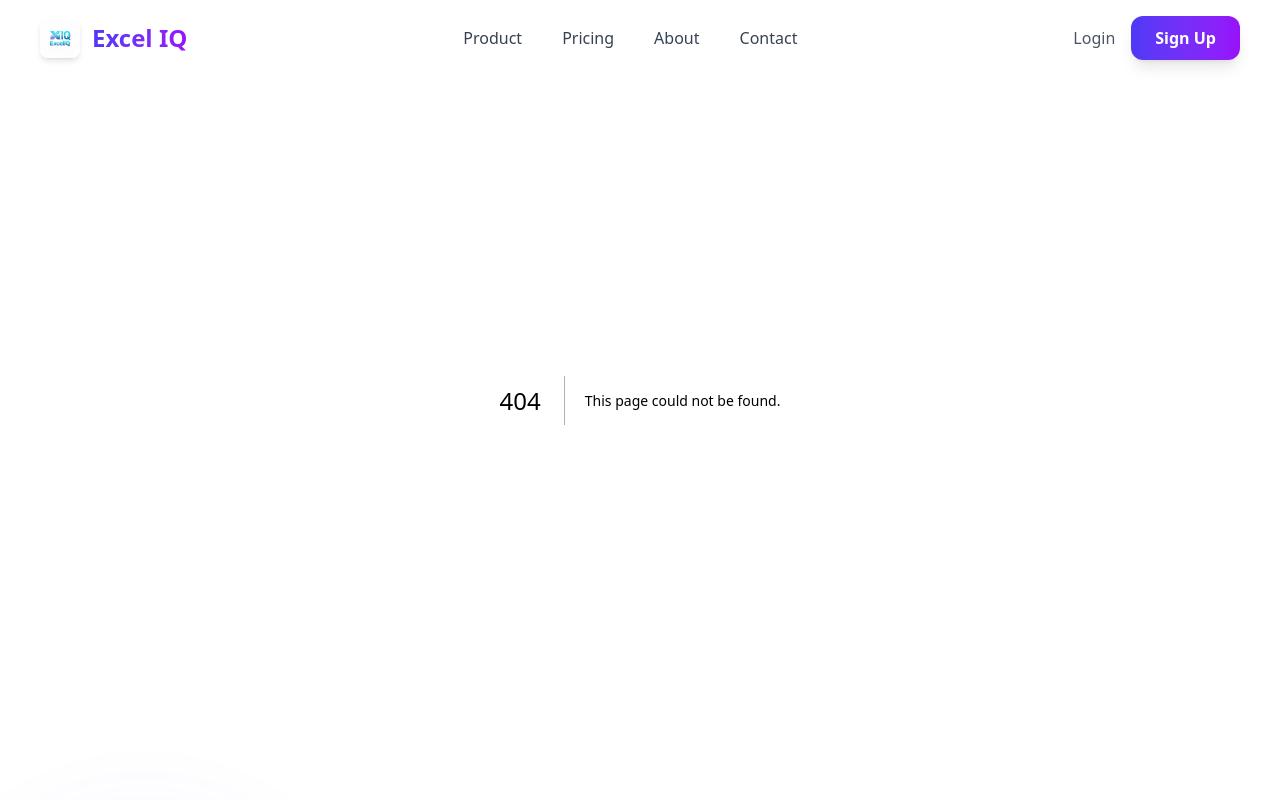
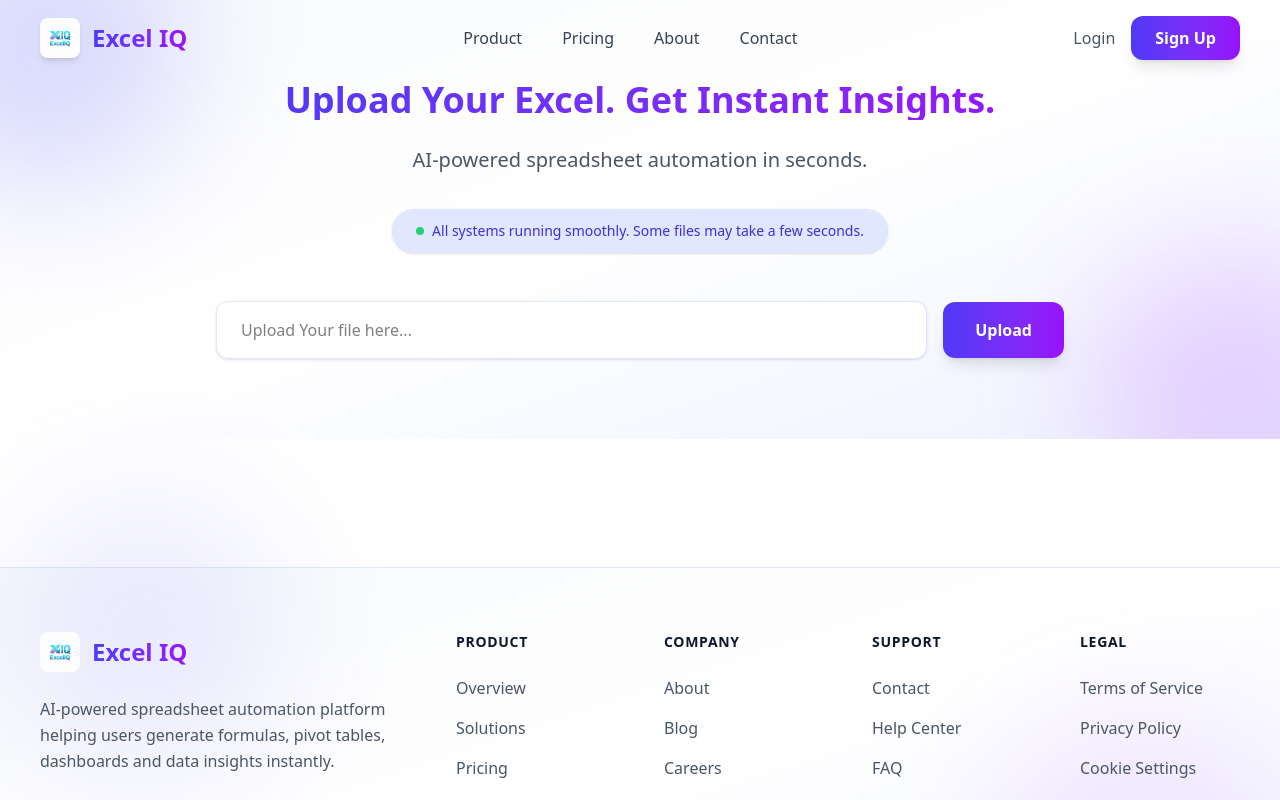
Before and after one commit to digipodium/ExcelIQ, a Next.js app in the folder frontend/: page /Home in a window 1280 px wide. Before the commit this address had no page. Shown: the top 800 px of the page. Built offline with nearby package versions, Linux system fonts and the light colour scheme.

Commit message:
added home for file upload page

```diff
--- /dev/null
+++ b/frontend/src/app/Home/page.jsx
@@ -0,0 +1,52 @@
+import React from "react";
+
+const Home = () => {
+  return (
+    <section className="relative overflow-hidden bg-gradient-to-br from-slate-50 via-white to-indigo-50 py-20">
+
+      {/* Background Glow Effects */}
+      <div className="absolute -top-24 -left-24 w-72 h-72 bg-indigo-500 opacity-20 blur-3xl rounded-full"></div>
+      <div className="absolute -bottom-24 -right-24 w-72 h-72 bg-purple-500 opacity-20 blur-3xl rounded-full"></div>
+
+      <div className="relative max-w-4xl mx-auto px-6 text-center">
+
+        {/* Title */}
+        <h1 className="text-4xl md:text-4xl font-bold bg-gradient-to-r from-indigo-600 to-purple-600 bg-clip-text text-transparent">
+        Upload Your Excel. Get Instant Insights.
+
+        </h1>
+
+        {/* Subtitle */}
+        <p className="mt-6 text-gray-600 text-lg md:text-xl leading-relaxed">
+         AI-powered spreadsheet automation in seconds.
+        </p>
+
+        {/* Update Alert */}
+        <div className="mt-8 inline-flex items-center gap-2 px-6 py-3 rounded-full bg-indigo-100 text-indigo-700 text-sm font-medium shadow-sm">
+          <span className="w-2 h-2 bg-green-500 rounded-full animate-pulse"></span>
+          All systems running smoothly. Some files may take a few seconds.
+        </div>
+
+        {/* Input + Button */}
+        <div className="mt-12 flex flex-col sm:flex-row items-center gap-4">
+
+          <input
+            type="text"
+            placeholder="Upload Your file here..."
+            className="w-full flex-1 px-6 py-4 rounded-xl border border-indigo-100 bg-white shadow-sm focus:outline-none focus:ring-2 focus:ring-indigo-400 transition"
+          />
+
+          <button className="w-full sm:w-auto px-8 py-4 rounded-xl bg-gradient-to-r from-indigo-600 to-purple-600 text-white font-semibold shadow-lg hover:shadow-xl hover:scale-[1.02] transition duration-300">
+            Upload
+          </button>
+
+
+
+        </div>
+
+      </div>
+    </section>
+  );
+};
+
+export default Home;
--- a/frontend/src/components/Footer.jsx
+++ b/frontend/src/components/Footer.jsx
@@ -1,3 +1,4 @@
+import Link from "next/link";
 import React from "react";
 
 const Footer = () => {
@@ -15,6 +16,10 @@ const Footer = () => {
           {/* Logo + About */}
           <div className="lg:col-span-2">
             <div className="flex items-center gap-3">
+              <Link
+                href="/"
+                className="flex items-center gap-3 group"
+              >
               <img
                 src="/logo.png"
                 alt="logo"
@@ -23,6 +28,7 @@ const Footer = () => {
               <h2 className="text-2xl font-bold bg-gradient-to-r from-indigo-600 to-purple-600 bg-clip-text text-transparent">
                 Excel IQ
               </h2>
+              </Link>
             </div>
 
             <p className="mt-6 text-gray-600 leading-relaxed max-w-md">
```
